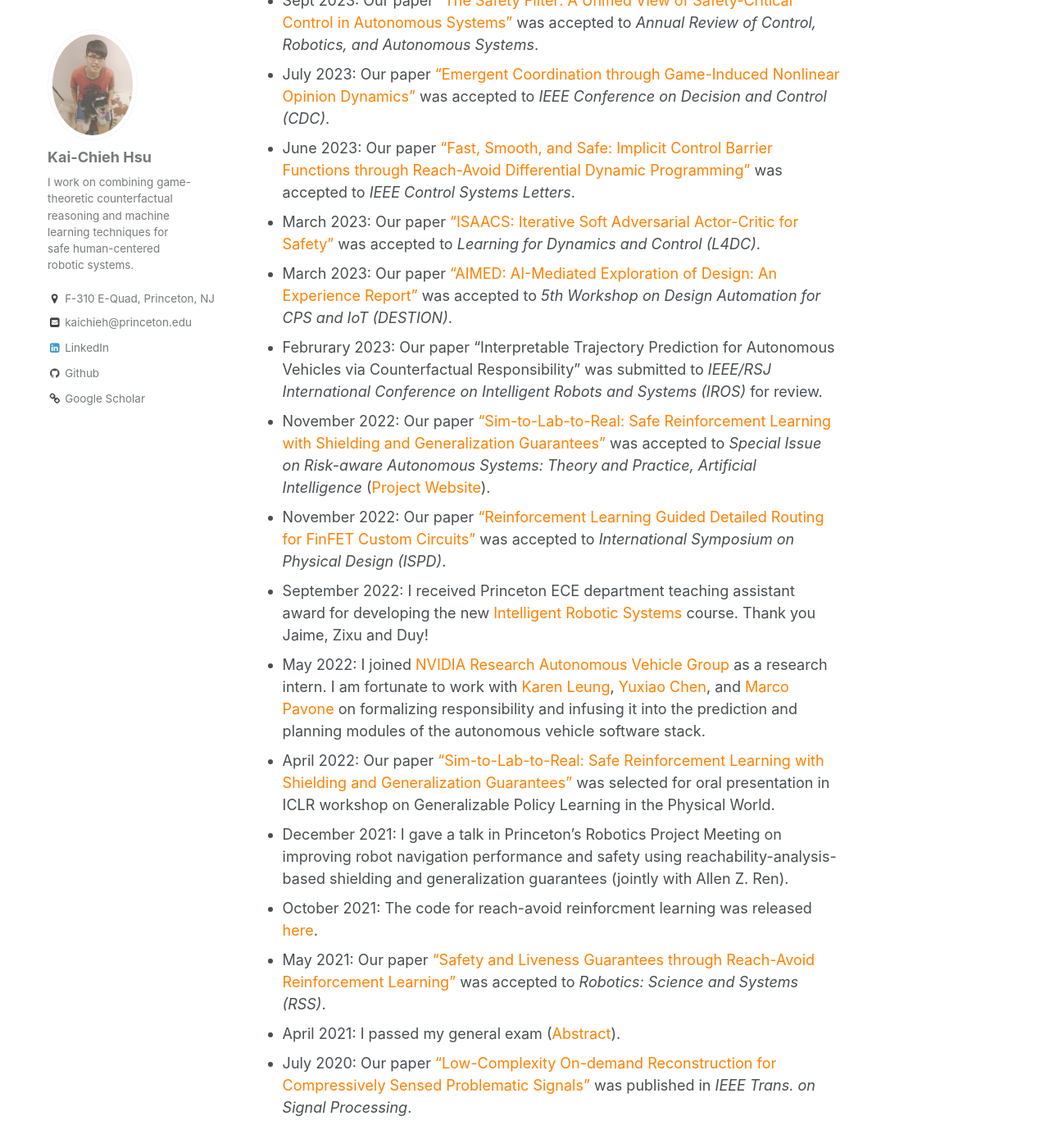
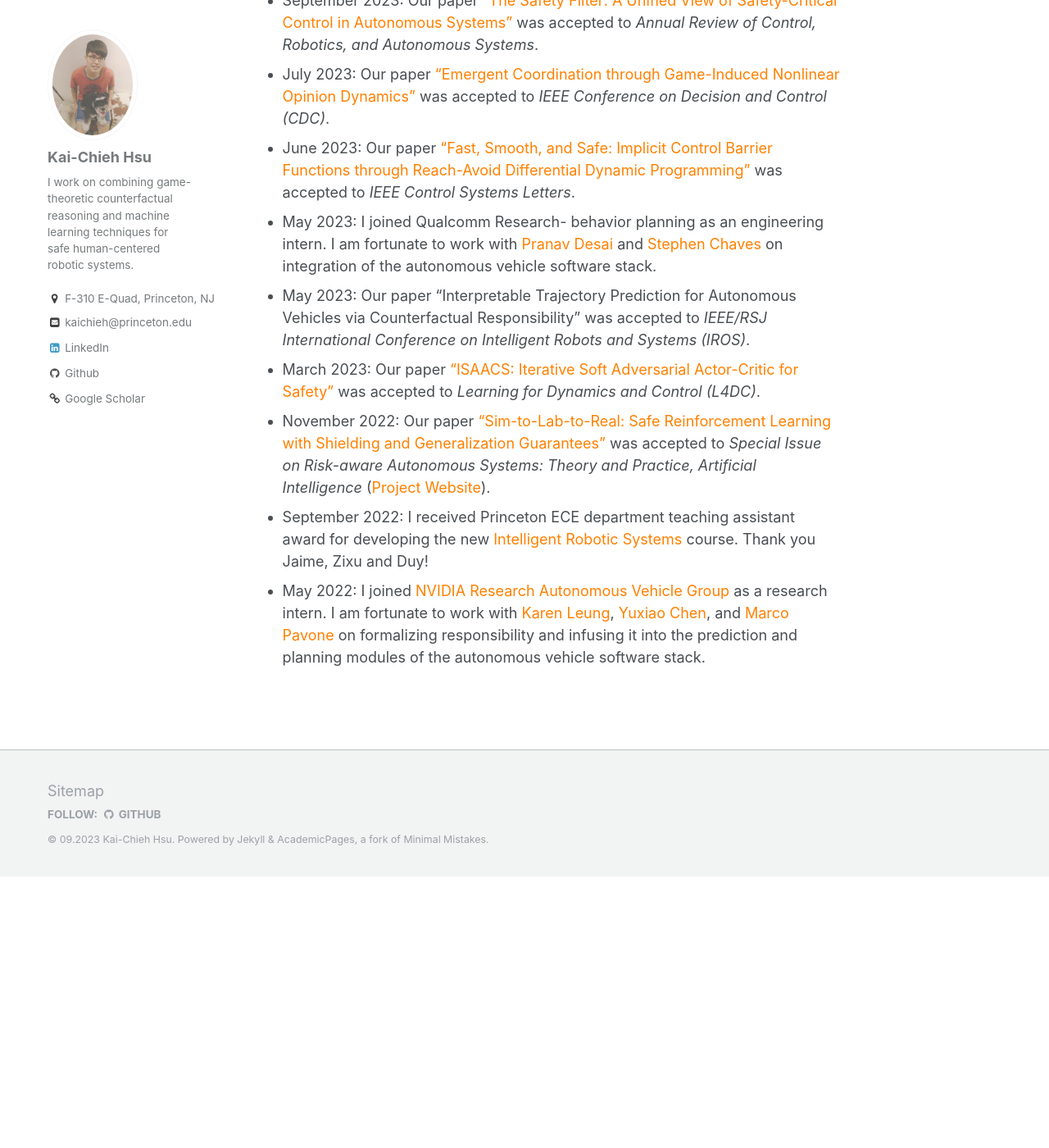
Before and after one commit to kaichiehhsu/kaichiehhsu.github.io, a Jekyll site: the page built from _pages/about.md, in a window 1280 px wide and 1400 px high, scrolled down 830 px. Shown: the whole window at 82% size. Built offline with Jekyll 4.4.1, drawn with Linux system fonts in a browser that asks for light colours; after the commit the page ends 1899 px from its top, so only the background shows below that.

Commit message:
updates news and CV

```diff
--- a/_pages/about.md
+++ b/_pages/about.md
@@ -32,19 +32,23 @@ I was a member of *Access LAB* (<a href="http://access.ee.ntu.edu.tw/" style="co
   Recent News
 </h2>
 
-* Sept 2023: Our paper <a href="https://arxiv.org/abs/2309.05837" style="color: rgb(255, 128, 0)">"The Safety Filter: A Unified View of Safety-Critical Control in Autonomous Systems"</a> was accepted to *Annual Review of Control, Robotics, and Autonomous Systems*.
+<!-- * October 2023: I presented our paper "Interpretable Trajectory Prediction for Autonomous Vehicles via Counterfactual Responsibility" at *IEEE/RSJ International Conference on Intelligent Robots and Systems (IROS)* and give a talk "Role of Safety: from safety-critical control to safety-informed motion forecasting" at <a href="https://sites.google.com/view/w-iros23/home" style="color: rgb(255, 128, 0)">Formal methods techniques in robotics systems: Design and control</a>. -->
+* September 2023: Our paper <a href="https://arxiv.org/abs/2309.05837" style="color: rgb(255, 128, 0)">"The Safety Filter: A Unified View of Safety-Critical Control in Autonomous Systems"</a> was accepted to *Annual Review of Control, Robotics, and Autonomous Systems*.
 * July 2023: Our paper <a href="https://arxiv.org/abs/2304.02687" style="color: rgb(255, 128, 0)">"Emergent Coordination through Game-Induced Nonlinear Opinion Dynamics"</a> was accepted to *IEEE Conference on Decision and Control (CDC)*.
 * June 2023: Our paper <a href="https://ieeexplore.ieee.org/abstract/document/10172325" style="color: rgb(255, 128, 0)">"Fast, Smooth, and Safe: Implicit Control Barrier Functions through Reach-Avoid Differential Dynamic Programming"</a> was accepted to *IEEE Control Systems Letters*.
+* May 2023: I joined Qualcomm Research- behavior planning as an engineering intern. I am fortunate to work with <a href="https://www.linkedin.com/in/pndesai2/" style="color: rgb(255, 128, 0)">Pranav Desai</a> and <a href="https://www.linkedin.com/in/stephenchaves/" style="color: rgb(255, 128, 0)">Stephen Chaves</a> on integration of the autonomous vehicle software stack.
+* May 2023: Our paper "Interpretable Trajectory Prediction for Autonomous Vehicles via Counterfactual Responsibility" was accepted to *IEEE/RSJ International Conference on Intelligent Robots and Systems (IROS)*.
 * March 2023: Our paper <a href="https://saferobotics.princeton.edu/research/isaacs" style="color: rgb(255, 128, 0)">"ISAACS: Iterative Soft Adversarial Actor-Critic for Safety"</a> was accepted to *Learning for Dynamics and Control (L4DC)*.
-* March 2023: Our paper <a href="https://dl.acm.org/doi/10.1145/3576914.3589205" style="color: rgb(255, 128, 0)">"AIMED: AI-Mediated Exploration of Design: An Experience Report"</a>  was accepted to *5th Workshop on Design Automation for CPS and IoT (DESTION)*.
-* Februrary 2023: Our paper "Interpretable Trajectory Prediction for Autonomous Vehicles via Counterfactual Responsibility" was submitted to *IEEE/RSJ International Conference on Intelligent Robots and Systems (IROS)* for review.
 * November 2022: Our paper <a href="https://saferoboticslab.github.io/SimLabReal/" style="color: rgb(255, 128, 0)">"Sim-to-Lab-to-Real: Safe Reinforcement Learning with Shielding and Generalization Guarantees"</a> was accepted to *Special Issue on Risk-aware Autonomous Systems: Theory and Practice, Artificial Intelligence* (<a href="https://saferoboticslab.github.io/SimLabReal/" style="color: rgb(255, 128, 0)">Project Website</a>).
-* November 2022: Our paper <a href="https://dl.acm.org/doi/10.1145/3569052.3571874" style="color: rgb(255, 128, 0)">"Reinforcement Learning Guided Detailed Routing for FinFET Custom Circuits"</a> was accepted to *International Symposium on Physical Design (ISPD)*.
 * September 2022: I received Princeton ECE department teaching assistant award for developing the new <a href="https://ece.princeton.edu/news/robot-trucks-drive-students-solve-real-problems-modern-robotics" style="color: rgb(255, 128, 0)">Intelligent Robotic Systems</a> course. Thank you Jaime, Zixu and Duy!
 * May 2022: I joined <a href="https://nvr-avg.github.io/" style="color: rgb(255, 128, 0)">NVIDIA Research Autonomous Vehicle Group</a> as a research intern. I am fortunate to work with <a href="http://faculty.washington.edu/kymleung/" style="color: rgb(255, 128, 0)">Karen Leung</a>, <a href="https://nvr-avg.github.io/author/yuxiao-chen/" style="color: rgb(255, 128, 0)">Yuxiao Chen</a>, and <a href="https://web.stanford.edu/~pavone/" style="color: rgb(255, 128, 0)">Marco Pavone</a> on formalizing responsibility and infusing it into the prediction and planning modules of the autonomous vehicle software stack.
-* April 2022: Our paper <a href="https://saferoboticslab.github.io/SimLabReal/" style="color: rgb(255, 128, 0)">"Sim-to-Lab-to-Real: Safe Reinforcement Learning with Shielding and Generalization Guarantees"</a> was selected for oral presentation in ICLR workshop on Generalizable Policy Learning in the Physical World.
-* December 2021: I gave a talk in Princeton's Robotics Project Meeting on improving robot navigation performance and safety using reachability-analysis-based shielding and generalization guarantees (jointly with Allen Z. Ren).
-* October 2021: The code for reach-avoid reinforcment learning was released <a href="https://github.com/SafeRoboticsLab/safety_rl" style="color: rgb(255, 128, 0)">here</a>.
-* May 2021: Our paper <a href="https://saferobotics.princeton.edu/research/reach-avoid-rl" style="color: rgb(255, 128, 0)">"Safety and Liveness Guarantees through Reach-Avoid Reinforcement Learning"</a> was accepted to *Robotics: Science and Systems (RSS)*.
-* April 2021: I passed my general exam (<a href="https://kaichiehhsu.github.io/posts/general" style="color: rgb(255, 128, 0)">Abstract</a>).
-* July 2020: Our paper <a href="https://ieeexplore.ieee.org/document/9131803?fbclid=IwAR3f-I6_L-uqGiHDsFOakNSB4ftMwMWpVJp1IQAyWYX_mSCGwSEK1Co2jB8" style="color: rgb(255, 128, 0)">"Low-Complexity On-demand Reconstruction for Compressively Sensed Problematic Signals"</a> was published in *IEEE Trans. on Signal Processing*.
+
+<!-- * March 2023: Our paper <a href="https://dl.acm.org/doi/10.1145/3576914.3589205" style="color: rgb(255, 128, 0)">"AIMED: AI-Mediated Exploration of Design: An Experience Report"</a>  was accepted to *5th Workshop on Design Automation for CPS and IoT (DESTION)*. -->
+<!-- * Februrary 2023: Our paper "Interpretable Trajectory Prediction for Autonomous Vehicles via Counterfactual Responsibility" was submitted to *IEEE/RSJ International Conference on Intelligent Robots and Systems (IROS)* for review. -->
+<!-- * November 2022: Our paper <a href="https://dl.acm.org/doi/10.1145/3569052.3571874" style="color: rgb(255, 128, 0)">"Reinforcement Learning Guided Detailed Routing for FinFET Custom Circuits"</a> was accepted to *International Symposium on Physical Design (ISPD)*. -->
+<!-- * April 2022: Our paper <a href="https://saferoboticslab.github.io/SimLabReal/" style="color: rgb(255, 128, 0)">"Sim-to-Lab-to-Real: Safe Reinforcement Learning with Shielding and Generalization Guarantees"</a> was selected for oral presentation in ICLR workshop on Generalizable Policy Learning in the Physical World. -->
+<!-- * December 2021: I gave a talk in Princeton's Robotics Project Meeting on improving robot navigation performance and safety using reachability-analysis-based shielding and generalization guarantees (jointly with Allen Z. Ren). -->
+<!-- * October 2021: The code for reach-avoid reinforcment learning was released <a href="https://github.com/SafeRoboticsLab/safety_rl" style="color: rgb(255, 128, 0)">here</a>. -->
+<!-- * May 2021: Our paper <a href="https://saferobotics.princeton.edu/research/reach-avoid-rl" style="color: rgb(255, 128, 0)">"Safety and Liveness Guarantees through Reach-Avoid Reinforcement Learning"</a> was accepted to *Robotics: Science and Systems (RSS)*. -->
+<!-- * April 2021: I passed my general exam (<a href="https://kaichiehhsu.github.io/posts/general" style="color: rgb(255, 128, 0)">Abstract</a>). -->
+<!-- * July 2020: Our paper <a href="https://ieeexplore.ieee.org/document/9131803?fbclid=IwAR3f-I6_L-uqGiHDsFOakNSB4ftMwMWpVJp1IQAyWYX_mSCGwSEK1Co2jB8" style="color: rgb(255, 128, 0)">"Low-Complexity On-demand Reconstruction for Compressively Sensed Problematic Signals"</a> was published in *IEEE Trans. on Signal Processing*. -->
```
Also changed, not shown: 1 other file.
